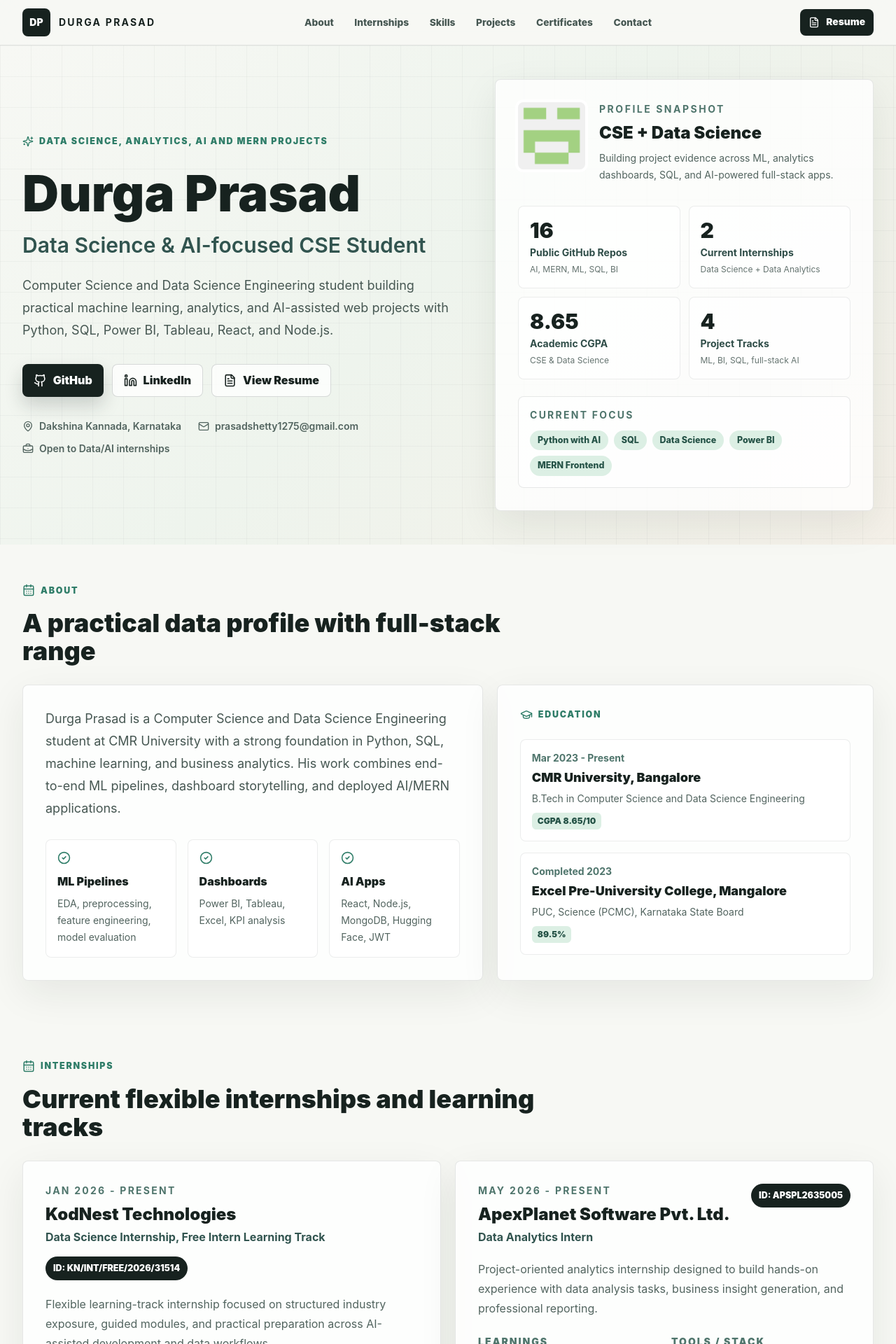
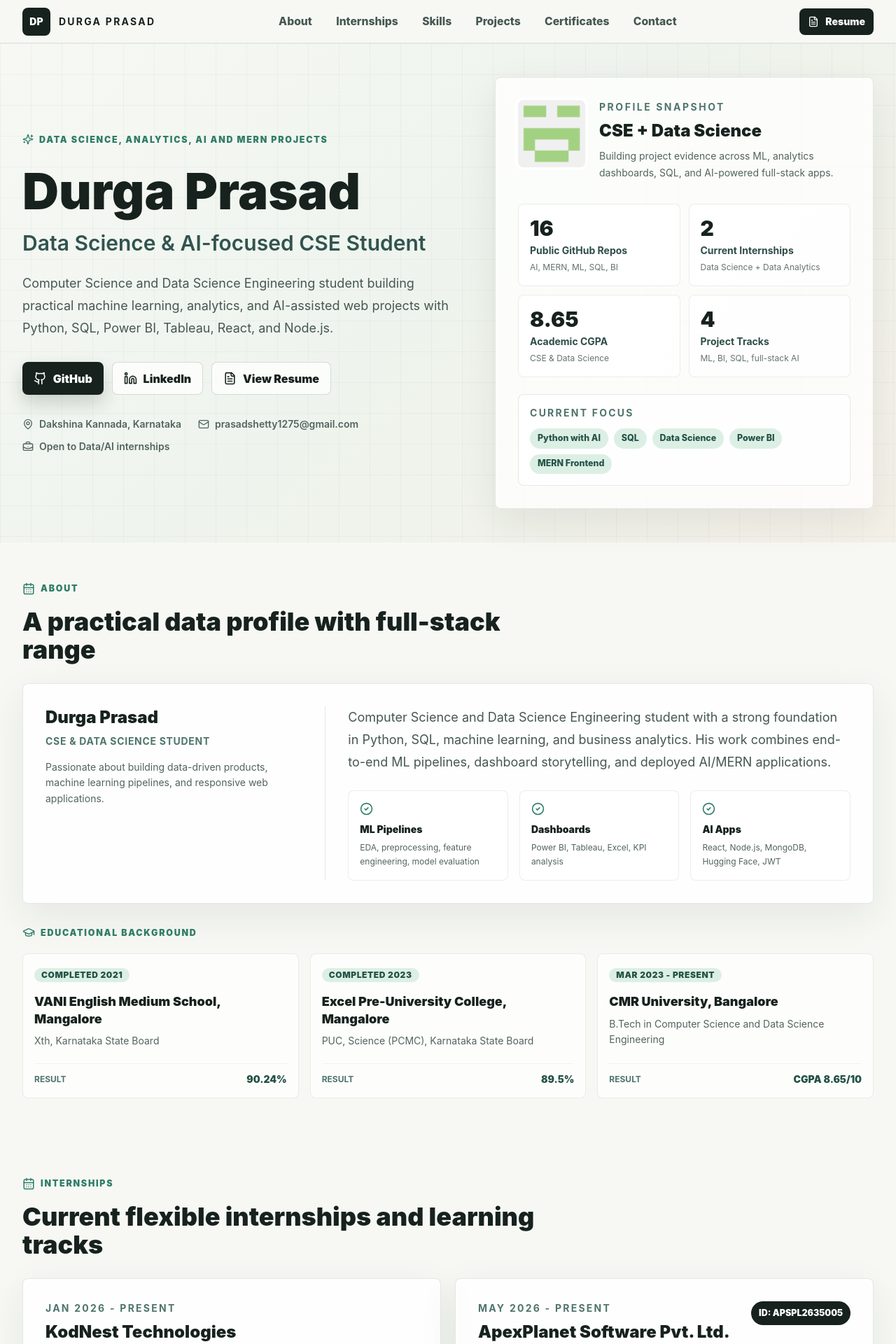
Before and after one commit to shettyprasad-git/Portfolio, a React (Vite) app in the folder client/: page / in a window 1280 px wide. Shown: the top 1920 px of the page at 70% size. Built offline with nearby package versions, Linux system fonts and the light colour scheme.

Commit message:
Update layout, navigation, sticky header, education timeline and skills regrouping

```diff
--- a/client/src/App.jsx
+++ b/client/src/App.jsx
@@ -1,3 +1,4 @@
+import React, { useState } from "react";
 import {
   Award,
   BarChart3,
@@ -18,7 +19,9 @@ import {
   MapPin,
   Sparkles,
   Star,
-  TrendingUp
+  TrendingUp,
+  Menu,
+  X
 } from "lucide-react";
 
 const profile = {
@@ -44,6 +47,12 @@ const profile = {
       program: "PUC, Science (PCMC), Karnataka State Board",
       result: "89.5%",
       period: "Completed 2023"
+    },
+    {
+      school: "VANI English Medium School, Mangalore",
+      program: "Xth, Karnataka State Board",
+      result: "90.24%",
+      period: "Completed 2021"
     }
   ]
 };
@@ -59,7 +68,7 @@ const internships = [
   {
     company: "KodNest Technologies",
     role: "Data Science Internship, Free Intern Learning Track",
-    internId: "KN/INT/FREE/2026/31514",
+    internId: "KOD8HIW3D",
     timeline: "Jan 2026 - Present",
     description:
       "Flexible learning-track internship focused on structured industry exposure, guided modules, and practical preparation across AI-assisted development and data workflows.",
@@ -82,17 +91,17 @@ const skillGroups = [
   {
     title: "Programming",
     icon: Code2,
-    skills: ["Python", "SQL", "R", "Scala", "JavaScript", "TypeScript"]
+    skills: ["Python", "SQL", "R", "C", "C++", "HTML", "CSS", "JavaScript"]
   },
   {
     title: "Data Science & ML",
     icon: BrainCircuit,
-    skills: ["Pandas", "NumPy", "Scikit-learn", "Regression", "Classification", "EDA", "Feature Engineering"]
+    skills: ["Pandas", "NumPy", "Scikit-learn", "Matplotlib", "Seaborn", "Regression", "Classification", "EDA", "Feature Engineering", "Model Evaluation"]
   },
   {
     title: "BI & Analytics",
     icon: BarChart3,
-    skills: ["Power BI", "Tableau", "Microsoft Excel", "Dashboards", "KPI Analysis", "Data Cleaning"]
+    skills: ["Power BI", "Tableau", "Microsoft Excel", "Dashboards", "KPI Analysis", "Data Cleaning", "Data Preprocessing"]
   },
   {
     title: "Databases",
@@ -100,14 +109,14 @@ const skillGroups = [
     skills: ["MySQL", "PostgreSQL", "MongoDB", "SQL Analysis", "Data Modeling"]
   },
   {
-    title: "Web & MERN",
+    title: "Web & MERN Stack",
     icon: Sparkles,
-    skills: ["React", "Node.js", "Express", "Vite", "Tailwind CSS", "JWT Auth", "REST APIs"]
+    skills: ["HTML", "CSS", "JavaScript", "React", "Node.js", "Express.js", "MongoDB", "Vite", "Tailwind CSS", "JWT Authentication", "REST APIs"]
   },
   {
     title: "AI Tools",
     icon: Star,
-    skills: ["Hugging Face", "AI Chatbots", "Agentic Development", "Prompted Workflows", "Streamlit"]
+    skills: ["Hugging Face", "AI Chatbots", "Agentic Development", "Prompted Workflows", "Streamlit", "IBM Watson Studio", "Streamlit Cloud"]
   }
 ];
 
@@ -319,11 +328,18 @@ const certifications = [
     skills: ["Machine learning basics", "Data preparation", "Model interpretation"]
   },
   {
-    name: "Data Science and Machine Learning",
+    name: "Python for Data Science",
     issuer: "Udemy",
-    period: "2025",
+    period: "Sep 2025",
     link: "https://www.udemy.com/certificate/UC-ec6274c0-0b6e-4c46-a099-4440ee98ad8e/",
-    skills: ["Python ML", "Model building", "Practical data projects"]
+    skills: ["Python programming", "Data analysis basics", "Practical notebook workflows"]
+  },
+  {
+    name: "Data Analyst Bootcamp",
+    issuer: "Alex The Analyst",
+    period: "Aug 2025",
+    link: "https://www.youtube.com/@AlexTheAnalyst",
+    skills: ["Excel analytics", "SQL foundations", "Portfolio project workflow"]
   }
 ];
 
@@ -338,8 +354,9 @@ const navItems = [
 
 function App() {
   return (
-    <main className="min-h-screen bg-[#f7f8f4] text-[#17221f]">
+    <div className="min-h-screen bg-[#f7f8f4] text-[#17221f]">
       <HeaderNav />
+      <main>
         <Hero />
         <About />
         <Internships />
@@ -348,32 +365,69 @@ function App() {
         <Experience />
         <Contact />
       </main>
+    </div>
   );
 }
 
 function HeaderNav() {
+  const [isOpen, setIsOpen] = useState(false);
+
   return (
-    <header className="sticky top-0 z-50 border-b border-[#17221f]/10 bg-[#f7f8f4]/90 backdrop-blur-xl">
-      <nav className="mx-auto flex max-w-7xl flex-wrap items-center justify-between gap-3 px-4 py-3 sm:px-6 lg:flex-nowrap lg:px-8">
-        <a href="#top" className="flex min-w-0 items-center gap-3">
-          <span className="grid h-10 w-10 place-items-center rounded-lg bg-[#17221f] text-sm font-black text-white">
+    <header className="sticky top-0 z-50 border-b border-[#17221f]/10 bg-[#f7f8f4]/90 backdrop-blur-xl transition-all duration-300">
+      <nav className="mx-auto max-w-7xl px-3 py-2.5 sm:px-6 lg:px-8">
+        <div className="flex items-center justify-between gap-3">
+          {/* Mobile hamburger menu & logo */}
+          <div className="flex items-center gap-2 sm:gap-3">
+            <button
+              onClick={() => setIsOpen(!isOpen)}
+              className="flex h-9 w-9 items-center justify-center rounded-lg border border-[#17221f]/10 bg-white/50 text-[#17221f] transition-all hover:bg-white lg:hidden"
+              aria-label="Toggle Menu"
+            >
+              {isOpen ? <X size={18} /> : <Menu size={18} />}
+            </button>
+            <a href="#top" className="flex items-center gap-2 sm:gap-3">
+              <span className="grid h-9 w-9 place-items-center rounded-lg bg-[#17221f] text-xs font-black text-white sm:h-10 sm:w-10 sm:text-sm">
                 DP
               </span>
-          <span className="hidden text-sm font-bold uppercase tracking-[0.16em] text-[#17221f] sm:block">
+              <span className="text-xs font-black uppercase tracking-wider text-[#17221f] sm:text-sm sm:font-bold sm:tracking-[0.16em]">
                 Durga Prasad
               </span>
             </a>
-        <div className="nav-menu order-3 flex w-full items-center gap-1 overflow-x-auto lg:order-none lg:w-auto">
+          </div>
+
+          {/* Desktop navigation menu */}
+          <div className="hidden items-center gap-1 lg:flex">
             {navItems.map((item) => (
               <a key={item.label} href={item.href} className="nav-link">
                 {item.label}
               </a>
             ))}
           </div>
-        <a href={profile.resume} target="_blank" rel="noreferrer" className="small-button">
-          <FileText size={16} />
-          Resume
+
+          {/* Resume button */}
+          <div>
+            <a href={profile.resume} target="_blank" rel="noreferrer" className="small-button text-xs py-1.5 px-2.5 sm:text-sm sm:py-2 sm:px-3">
+              <FileText size={15} className="sm:w-4 sm:h-4" />
+              <span>Resume</span>
             </a>
+          </div>
+        </div>
+
+        {/* Mobile menu dropdown */}
+        {isOpen && (
+          <div className="mt-3 grid grid-cols-2 gap-2 border-t border-[#17221f]/10 pt-3 lg:hidden">
+            {navItems.map((item) => (
+              <a
+                key={item.label}
+                href={item.href}
+                onClick={() => setIsOpen(false)}
+                className="flex items-center justify-center rounded-lg bg-white/50 border border-[#17221f]/5 px-3 py-2.5 text-center text-xs font-black uppercase tracking-wider text-[#465752] transition-colors hover:bg-[#17221f]/5 hover:text-[#17221f] active:bg-[#17221f]/10"
+              >
+                {item.label}
+              </a>
+            ))}
+          </div>
+        )}
       </nav>
     </header>
   );
@@ -382,8 +436,23 @@ function HeaderNav() {
 function Hero() {
   return (
     <section id="top" className="portfolio-hero">
-      <div className="mx-auto grid min-h-[calc(84vh-68px)] max-w-7xl items-center gap-10 px-4 py-10 sm:px-6 lg:grid-cols-[1.08fr_0.92fr] lg:px-8 lg:py-12">
-        <div>
+      <div className="hero-window mx-auto max-w-7xl px-4 py-10 sm:px-6 lg:px-8 lg:py-12">
+        <div className="hero-window-bar">
+          <button className="hero-menu-button" aria-label="Open portfolio menu">
+            <span />
+            <span />
+            <span />
+          </button>
+          <div className="hero-window-title">
+            <span className="control-dot bg-[#ff5f57]" />
+            <span className="control-dot bg-[#febc2e]" />
+            <span className="control-dot bg-[#28c840]" />
+            <strong>Portfolio Preview</strong>
+          </div>
+          <span className="hero-window-mode">DATA / AI</span>
+        </div>
+        <div className="hero-window-body grid min-h-[calc(84vh-68px)] items-center gap-10 lg:grid-cols-[1.08fr_0.92fr]">
+          <div className="hero-copy">
           <div className="eyebrow">
             <Sparkles size={16} />
             Data Science, Analytics, AI and MERN Projects
@@ -422,7 +491,7 @@ function Hero() {
           </div>
         </div>
 
-        <div className="profile-panel">
+        <div className="profile-panel hero-profile-panel">
           <div className="flex items-start gap-5">
             <img src={profile.avatar} alt="Durga Prasad GitHub avatar" className="h-24 w-24 rounded-lg object-cover ring-4 ring-white" />
             <div>
@@ -454,6 +523,7 @@ function Hero() {
           </div>
         </div>
       </div>
+      </div>
     </section>
   );
 }
@@ -461,37 +531,64 @@ function Hero() {
 function About() {
   return (
     <Section id="about" eyebrow="About" title="A practical data profile with full-stack range">
-      <div className="grid gap-5 lg:grid-cols-[1.1fr_0.9fr]">
+      <div className="flex flex-col gap-8">
+        {/* Profile Card */}
         <div className="content-panel p-6 sm:p-8">
+          <div className="grid gap-6 lg:grid-cols-[1fr_2fr] items-start">
+            <div>
+              <h3 className="text-2xl font-black text-[#17221f]">Durga Prasad</h3>
+              <p className="mt-2 text-sm font-bold uppercase tracking-wider text-[#4f756c]">
+                CSE & Data Science Student
+              </p>
+              <p className="mt-4 text-[#52645f] leading-relaxed text-sm">
+                Passionate about building data-driven products, machine learning pipelines, and responsive web applications.
+              </p>
+            </div>
+            <div className="border-t border-[#17221f]/10 pt-6 lg:border-t-0 lg:border-l lg:pt-0 lg:pl-8">
               <p className="text-lg leading-8 text-[#465752]">
-            Durga Prasad is a Computer Science and Data Science Engineering student at CMR University with a strong foundation in Python, SQL, machine learning, and business analytics. His work combines end-to-end ML pipelines, dashboard storytelling, and deployed AI/MERN applications.
+                Computer Science and Data Science Engineering student with a strong foundation in Python, SQL, machine learning, and business analytics. His work combines end-to-end ML pipelines, dashboard storytelling, and deployed AI/MERN applications.
               </p>
-          <div className="mt-7 grid gap-4 sm:grid-cols-3">
+              <div className="mt-6 grid gap-4 sm:grid-cols-3">
                 {[
                   ["ML Pipelines", "EDA, preprocessing, feature engineering, model evaluation"],
                   ["Dashboards", "Power BI, Tableau, Excel, KPI analysis"],
                   ["AI Apps", "React, Node.js, MongoDB, Hugging Face, JWT"]
                 ].map(([title, text]) => (
-              <div key={title} className="mini-card">
+                  <div key={title} className="mini-card flex flex-col justify-between h-full">
+                    <div>
                       <CheckCircle2 size={19} className="text-[#2f7d68]" />
-                <h3 className="mt-3 font-black text-[#17221f]">{title}</h3>
-                <p className="mt-2 text-sm leading-6 text-[#52645f]">{text}</p>
+                      <h3 className="mt-2.5 font-black text-[#17221f] text-sm">{title}</h3>
+                      <p className="mt-1.5 text-xs leading-5 text-[#52645f]">{text}</p>
+                    </div>
                   </div>
                 ))}
               </div>
             </div>
-        <div className="content-panel p-6 sm:p-8">
-          <div className="section-kicker">
+          </div>
+        </div>
+
+        {/* Education Timeline Row */}
+        <div>
+          <div className="mb-5 flex items-center gap-3">
+            <span className="section-kicker">
               <GraduationCap size={18} />
-            Education
+              Educational Background
+            </span>
           </div>
-          <div className="mt-5 space-y-4">
-            {profile.education.map((item) => (
-              <div key={item.school} className="timeline-card">
-                <p className="text-sm font-bold text-[#4f756c]">{item.period}</p>
-                <h3 className="mt-1 text-lg font-black text-[#17221f]">{item.school}</h3>
-                <p className="mt-1 text-sm leading-6 text-[#52645f]">{item.program}</p>
-                <p className="mt-2 inline-flex rounded-md bg-[#dcefe4] px-2 py-1 text-xs font-black text-[#245246]">{item.result}</p>
+          <div className="grid gap-4 sm:grid-cols-2 lg:grid-cols-3">
+            {profile.education.slice().reverse().map((item) => (
+              <div key={item.school} className="timeline-card flex flex-col justify-between p-6 h-full">
+                <div>
+                  <span className="inline-flex rounded-full bg-[#dcefe4] px-2.5 py-0.5 text-xs font-black text-[#245246] uppercase tracking-wider">
+                    {item.period}
+                  </span>
+                  <h3 className="mt-4 text-lg font-black text-[#17221f] leading-snug">{item.school}</h3>
+                  <p className="mt-2 text-sm leading-relaxed text-[#52645f]">{item.program}</p>
+                </div>
+                <div className="mt-5 border-t border-[#17221f]/5 pt-3 flex items-center justify-between">
+                  <span className="text-xs font-bold text-[#4f756c] uppercase">Result</span>
+                  <span className="text-sm font-black text-[#245246]">{item.result}</span>
+                </div>
               </div>
             ))}
           </div>
@@ -643,17 +740,25 @@ function ProjectCard({ project, featured = false }) {
 function Experience() {
   return (
     <Section id="certificates" eyebrow="Certificates" title="Certifications, simulations, and skills gained">
-      <div className="grid gap-5 lg:grid-cols-[1fr_0.9fr]">
-        <div className="space-y-5">
+      {/* Industry Job Simulations */}
+      <div className="mb-12">
+        <div className="mb-6">
+          <div className="section-kicker">
+            <BriefcaseBusiness size={18} />
+            Industry Job Simulations
+          </div>
+        </div>
+        <div className="grid gap-5 md:grid-cols-2">
           {experiences.map((item) => (
-            <article key={item.title} className="content-panel p-6 sm:p-8">
-              <div className="flex flex-wrap items-start justify-between gap-4">
+            <article key={item.title} className="content-panel p-6 sm:p-8 flex flex-col justify-between">
+              <div>
+                <div className="flex items-start justify-between gap-4">
                   <div>
                     <p className="text-sm font-bold uppercase tracking-[0.16em] text-[#4f756c]">{item.period}</p>
                     <h3 className="mt-2 text-xl font-black text-[#17221f]">{item.title}</h3>
                     <p className="mt-1 text-sm font-bold text-[#31544f]">{item.organization}</p>
                   </div>
-                <Award className="text-[#c68f31]" />
+                  <Award className="text-[#c68f31] shrink-0" size={24} />
                 </div>
                 <ul className="mt-5 space-y-3">
                   {item.points.map((point) => (
@@ -663,27 +768,52 @@ function Experience() {
                     </li>
                   ))}
                 </ul>
+              </div>
             </article>
           ))}
         </div>
-        <div className="content-panel p-6 sm:p-8">
+      </div>
+
+      {/* Verified Certifications */}
+      <div>
+        <div className="mb-6">
           <div className="section-kicker">
             <BookOpenCheck size={18} />
-            Certifications
+            Verified Certifications
           </div>
-          <div className="mt-5 grid gap-3">
+        </div>
+        <div className="grid gap-4 sm:grid-cols-2 lg:grid-cols-3">
           {certifications.map((item) => (
-              <a key={item.name} href={item.link} target="_blank" rel="noreferrer" className="cert-row">
-                <CheckCircle2 size={18} />
-                <span>
-                  <strong>{item.name}</strong>
-                  <small>{item.issuer} • {item.period}</small>
-                  <em>{item.skills.join(" • ")}</em>
+            <a
+              key={item.name}
+              href={item.link}
+              target="_blank"
+              rel="noreferrer"
+              className="cert-row flex flex-col justify-between h-full group"
+            >
+              <div>
+                <div className="flex items-start justify-between gap-3">
+                  <CheckCircle2 size={18} className="shrink-0 text-[#2f7d68]" />
+                  <ExternalLink size={16} className="cert-link-icon shrink-0 text-[#4f756c] opacity-60 transition-opacity group-hover:opacity-100" />
+                </div>
+                <div className="mt-3">
+                  <strong className="text-[#17221f] font-black text-base leading-snug">{item.name}</strong>
+                  <small className="mt-1.5 block text-xs font-bold text-[#4f756c] uppercase tracking-wider">
+                    {item.issuer} • {item.period}
+                  </small>
+                </div>
+              </div>
+              <div className="mt-4 border-t border-[#17221f]/5 pt-3">
+                <div className="flex flex-wrap gap-1">
+                  {item.skills.map((skill) => (
+                    <span key={skill} className="inline-flex items-center rounded-md bg-[#dcefe4]/50 px-2 py-0.5 text-[10px] font-bold text-[#245246]">
+                      {skill}
                     </span>
-                <ExternalLink size={16} className="cert-link-icon" />
+                  ))}
+                </div>
+              </div>
             </a>
           ))}
-          </div>
         </div>
       </div>
     </Section>
--- a/client/src/styles.css
+++ b/client/src/styles.css
@@ -56,6 +56,19 @@ textarea {
   background-size: 44px 44px, 44px 44px, auto;
 }
 
+.hero-window-bar {
+  display: none;
+}
+
+.hero-window-body {
+  min-width: 0;
+}
+
+.hero-copy,
+.hero-profile-panel {
+  min-width: 0;
+}
+
 .nav-link {
   display: inline-flex;
   min-height: 38px;
@@ -72,6 +85,13 @@ textarea {
 .nav-link:hover {
   background: rgba(47, 125, 104, 0.1);
   color: #17221f;
+}
+
+@media (min-width: 1024px) {
+  .nav-link {
+    font-size: 0.98rem;
+    padding: 0.55rem 0.95rem;
+  }
 }
 
 .nav-menu {
@@ -262,59 +282,108 @@ textarea {
 
 .cert-row {
   display: flex;
-  align-items: flex-start;
-  gap: 0.7rem;
+  flex-direction: column;
+  justify-content: space-between;
+  height: 100%;
+  border: 1px solid rgba(23, 34, 31, 0.08);
   border-radius: 8px;
-  background: rgba(220, 239, 228, 0.6);
+  background: rgba(220, 239, 228, 0.35);
   color: #3d5750;
   font-size: 0.94rem;
   font-weight: 750;
   line-height: 1.45;
-  padding: 0.8rem;
+  padding: 1.15rem;
   text-decoration: none;
-  transition: background 0.2s ease, transform 0.2s ease;
+  transition: background 0.25s ease, border-color 0.25s ease, transform 0.25s ease;
 }
 
 .cert-row:hover {
-  background: rgba(220, 239, 228, 0.95);
-  transform: translateY(-1px);
+  background: rgba(220, 239, 228, 0.75);
+  border-color: rgba(47, 125, 104, 0.25);
+  transform: translateY(-2px);
 }
 
 .cert-row svg {
-  margin-top: 0.1rem;
-  flex-shrink: 0;
   color: #2f7d68;
 }
 
-.cert-row strong,
-.cert-row small,
-.cert-row em {
+.cert-row strong {
   display: block;
-}
-
-.cert-row strong {
   color: #17221f;
   font-weight: 950;
 }
 
 .cert-row small {
-  margin-top: 0.15rem;
+  display: block;
+  margin-top: 0.25rem;
   color: #4f756c;
   font-size: 0.78rem;
   font-style: normal;
   font-weight: 900;
 }
 
-.cert-row em {
-  margin-top: 0.35rem;
-  color: #52645f;
-  font-size: 0.82rem;
-  font-style: normal;
-  font-weight: 650;
-}
+@media (max-width: 767px) {
+  .portfolio-hero {
+    position: relative;
+    padding: 2.5rem 1rem 3.5rem;
+  }
 
-.cert-link-icon {
-  margin-left: auto;
+  .hero-window {
+    max-height: none;
+    overflow-y: visible;
+    border: none;
+    background: transparent;
+    box-shadow: none;
+    padding: 0;
+    backdrop-filter: none;
+  }
+
+  .hero-window-bar {
+    display: none;
+  }
+
+  .hero-window-body {
+    min-height: auto;
+    max-width: 100%;
+    overflow: hidden;
+    padding: 0;
+  }
+
+  .hero-window-body > * {
+    min-width: 0;
+  }
+
+  .hero-copy .eyebrow {
+    font-size: 0.68rem;
+    letter-spacing: 0.08em;
+  }
+
+  .hero-copy h1 {
+    margin-top: 0.9rem;
+    max-width: 100%;
+    overflow-wrap: break-word;
+  }
+
+  .hero-copy p {
+    max-width: 100%;
+    white-space: normal;
+    overflow-wrap: break-word;
+  }
+
+  .hero-profile-panel {
+    padding: 1.5rem;
+    box-shadow: 0 10px 30px rgba(23, 34, 31, 0.05);
+    margin-top: 2rem;
+  }
+
+  .hero-profile-panel img {
+    height: 4.25rem;
+    width: 4.25rem;
+  }
+
+  .hero-profile-panel .metric-tile {
+    padding: 0.85rem;
+  }
 }
 
 @media (max-width: 430px) {
```
Lines whose indentation alone changed are shown as unchanged.
